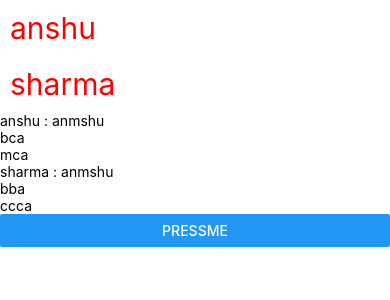
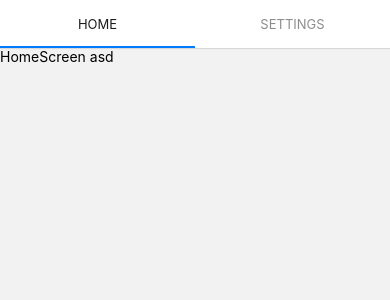
Before and after one commit to anshu4sharma/react-native-app, a React Native app: screen / in a window 390 px wide. Shown: the top 300 px of the page. Built offline with nearby package versions, Linux system fonts and the light colour scheme.

Commit message:
Material Top Tabs Navigator

```diff
--- a/App.tsx
+++ b/App.tsx
@@ -1,74 +1,34 @@
-/**
- * Sample React Native App
- * https://github.com/facebook/react-native
- *
- * @format
- */
+import React from 'react';
+import {Text, View} from 'react-native';
+import {createMaterialTopTabNavigator} from '@react-navigation/material-top-tabs';
+import {NavigationContainer} from '@react-navigation/native';
 
-import React from 'react';
-import {
-  Button,
-  FlatList,
-  SectionList,
-  StyleSheet,
-  Text,
-  View,
-} from 'react-native';
-
-let users = [
-  {
-    name: 'anshu',
-    data: ['bca', 'mca'],
-  },
-  {
-    name: 'sharma',
-    data: ['bba', 'ccca'],
-  },
-];
-const App = () => {
+const Tab = createMaterialTopTabNavigator();
+const HomeScreen = () => {
   return (
     <View>
-      <FlatList
-        data={users}
-        renderItem={({item}) => (
-          <View>
-            <Text style={styles.text}>{item.name}</Text>
-          </View>
-        )}
-      />
-      <SectionList
-        sections={users}
-        renderItem={({item}) => <Text>{item}</Text>}
-        renderSectionHeader={({section: {name}}) => (
-          <Text>{name} : anmshu </Text>
-        )}
-      />
-      <Button title="pressme" />
+      <Text>HomeScreen asd</Text>
     </View>
   );
 };
 
+const SettingsScreen = () => {
+  return (
+    <View>
+      <Text>SettingsScreen asd</Text>
+    </View>
+  );
+};
+
+function App() {
+  return (
+    <NavigationContainer>
+      <Tab.Navigator>
+        <Tab.Screen name="Home" component={HomeScreen} />
+        <Tab.Screen name="Settings" component={SettingsScreen} />
+      </Tab.Navigator>
+    </NavigationContainer>
+  );
+}
+
 export default App;
-
-const styles = StyleSheet.create({
-  text: {
-    color: 'red',
-    margin: 10,
-    fontSize: 30,
-  },
-  div: {
-    textAlign: 'center',
-    borderColor: 'red',
-    borderWidth: 1,
-    height: 100,
-    width: 100,
-    textAlignVertical: 'center',
-    margin: 2,
-    // padding: 4,
-  },
-  grid: {
-    flexWrap: 'wrap',
-    flexDirection: 'row',
-    flex: 1,
-  },
-});
```
Also changed, not shown: package.json (+9 -1 lines), 2 other files (tests, documents, lock files or other folders).
